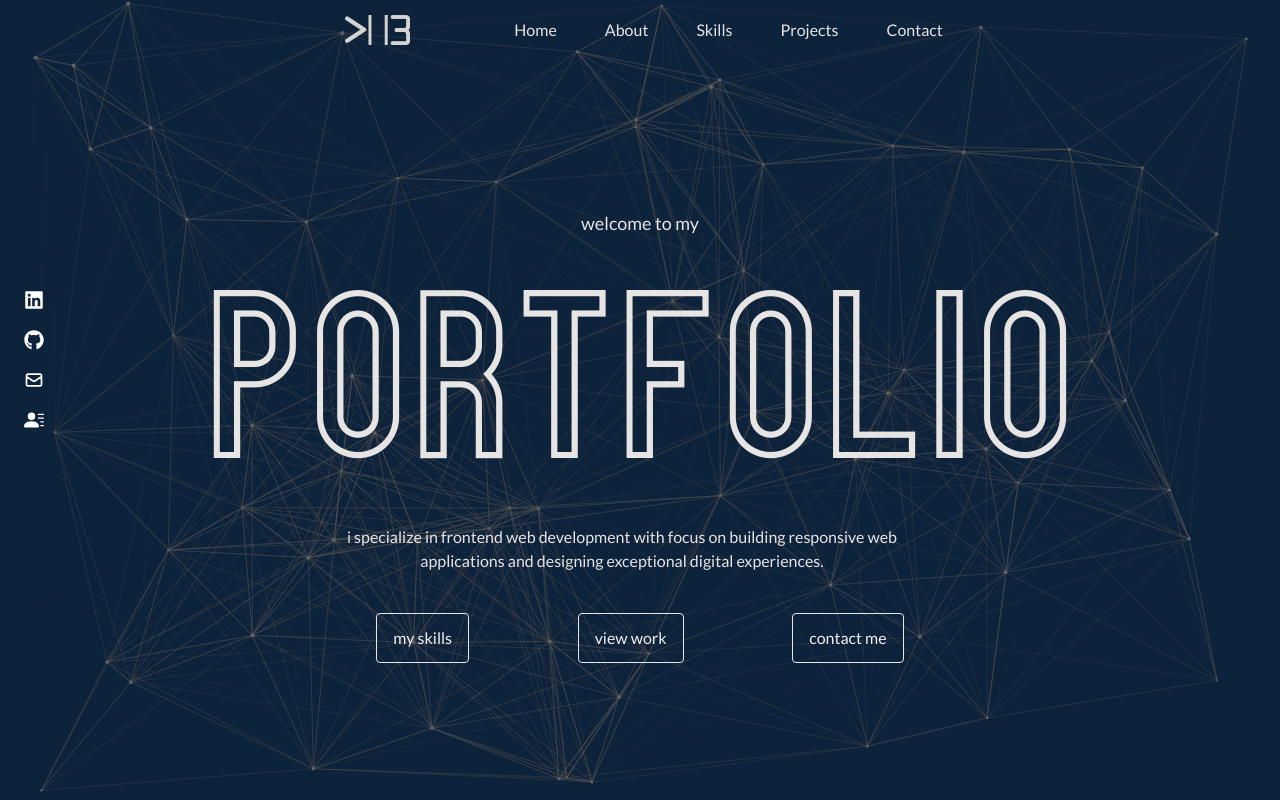
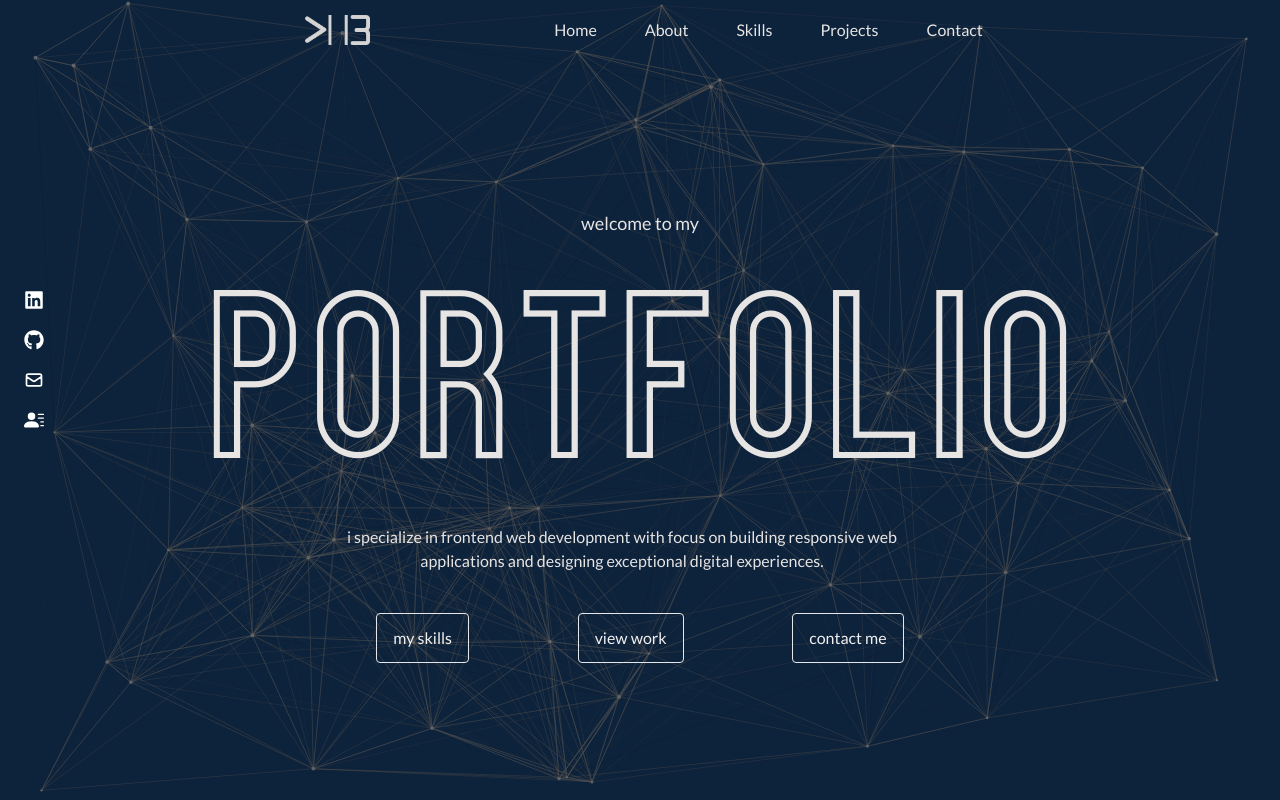
Before and after one commit to krisbaranski/portfolio, a React (Create React App) app: page / in a window 1280 px wide. Shown: the top 800 px of the page. Built offline with nearby package versions, Linux system fonts and the light colour scheme.

Commit message:
style: adjust logo margin

```diff
--- a/src/components/Navbar.js
+++ b/src/components/Navbar.js
@@ -28,7 +28,7 @@ const Navbar = () => {
       }
     >
       <div className="flex flex-row justify-between items-center ">
-        <div className="z-50 pl-8 md:pr-20">
+        <div className="z-50 pl-8 md:pr-40">
           <img src={Logo} alt="Logo" style={{ width: '65px' }} />
         </div>
 
```
